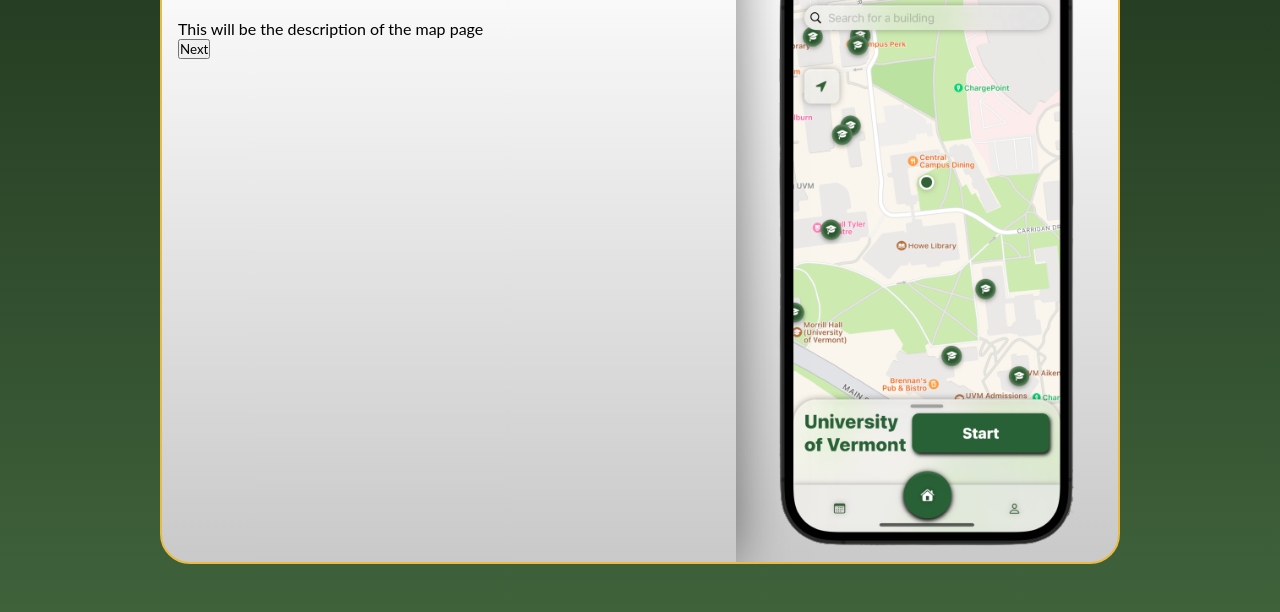
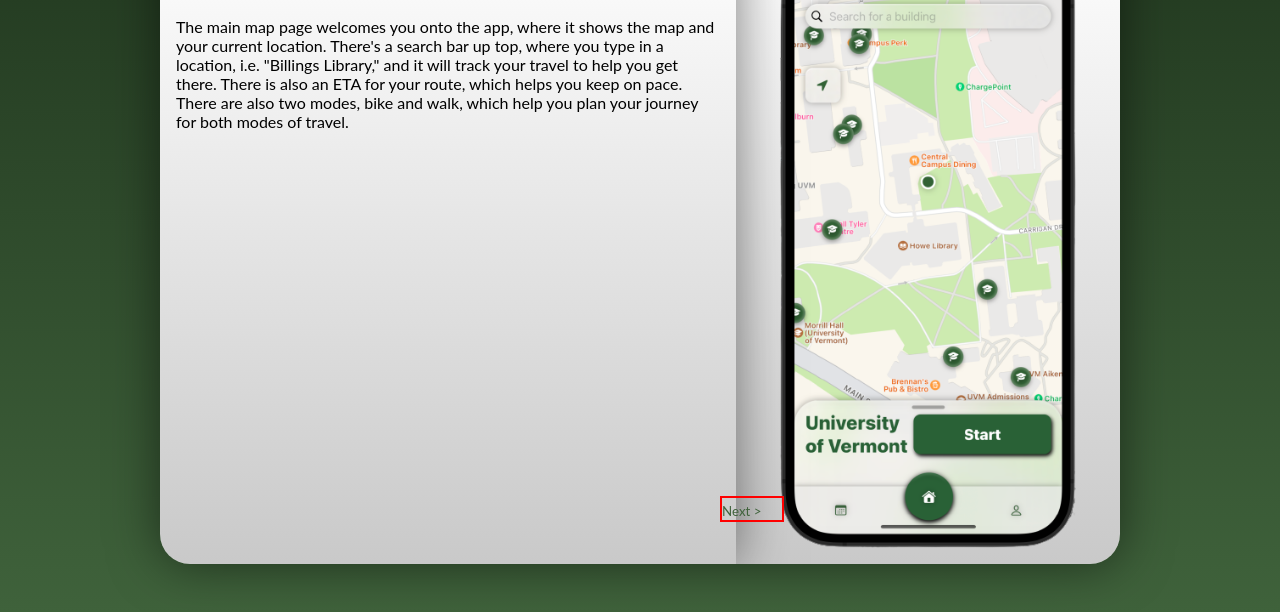
Before and after one commit to tyallembert/UVMap_Website, a plain HTML site: page tour.html in a window 1280 px wide. Shown: the part 229-841 px from the top of the page. Drawn offline with nearby package versions, Linux system fonts and the light colour scheme.

Commit message:
tour styling and basic structuring

```diff
--- a/custom.css
+++ b/custom.css
@@ -192,7 +192,8 @@ a:visited{
     flex-direction: row;
     height: 40em;
     margin: auto;
-    border: solid 2px var(--gold);
+    /* border: solid 2px var(--gold); */
+    box-shadow: 0px 0px 50px rgba(0,0,0,0.5);
     background: linear-gradient(180deg, rgb(255, 255, 255), rgb(201, 201, 201));
     border-radius: 30px;
     overflow: hidden;
@@ -214,7 +215,24 @@ a:visited{
 }
 .tourWrapper .leftSide h2{
     color: var(--green);
-    text-decoration: underline;
+    /* text-decoration: underline; */
     font-size: 2.2em;
     margin-bottom: 1em;
 }
+
+.tourButton{
+    border: solid 2px red;
+    position: absolute;
+    width: 5%;
+    bottom: 5em;
+    left: 40em;
+    font-size: large;
+}
+input{
+    text-decoration: none;
+    color: var(--green);
+    background:none;
+    border:none;
+    margin:0;
+    padding:0;
+}
--- a/tour.html
+++ b/tour.html
@@ -25,12 +25,16 @@ crossorigin="anonymous"></script>
             <div class = "tourWrapper" id = "2">
                 <div class = "leftSide">
                     <h2 id = "tourTitle">Map</h2>
-                    <p id = "tourDescription">This will be the description of the map page</p>
-                    <input
-                    type="button"
-                    onclick="showNextPage()"
-                    value="Next">
+                    <p id = "tourDescription">The main map page welcomes you onto the app, where it shows the map and your current location. There's a search bar up top, where you type in a location, i.e. "Billings Library," and it will track your travel to help you get there. There is also an ETA for your route, which helps you keep on pace. There are also two modes, bike and walk, which help you plan your journey for both modes of travel.</p>
+                    <div class="tourButton">
+                        <input
+                        type="button"
+                        onclick="showNextPage()"
+                        value="Next >">
+                    </div>
                 </div>
+
+
                 <div class = "rightSide">
                     <img id = "tourImage" src="Images/map-nobg.png">
                 </div>
```
